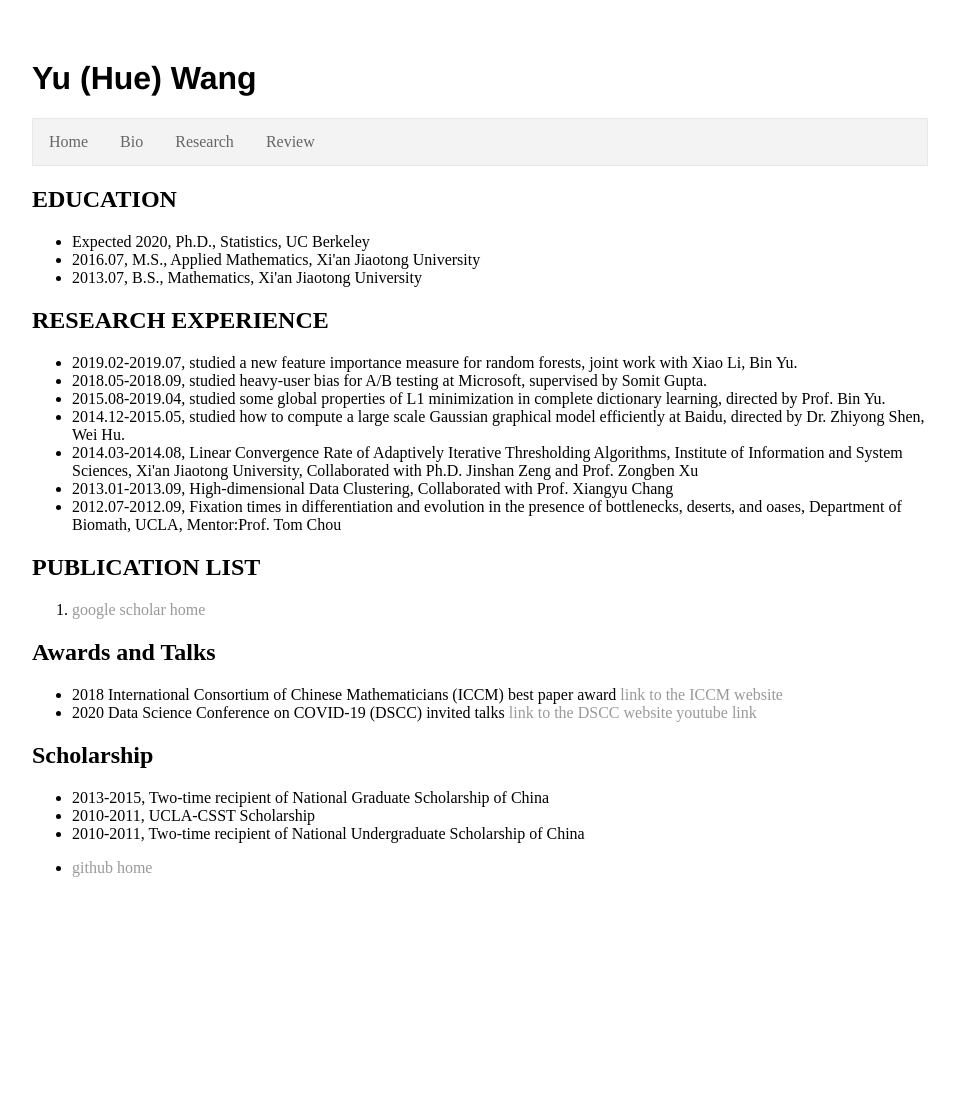
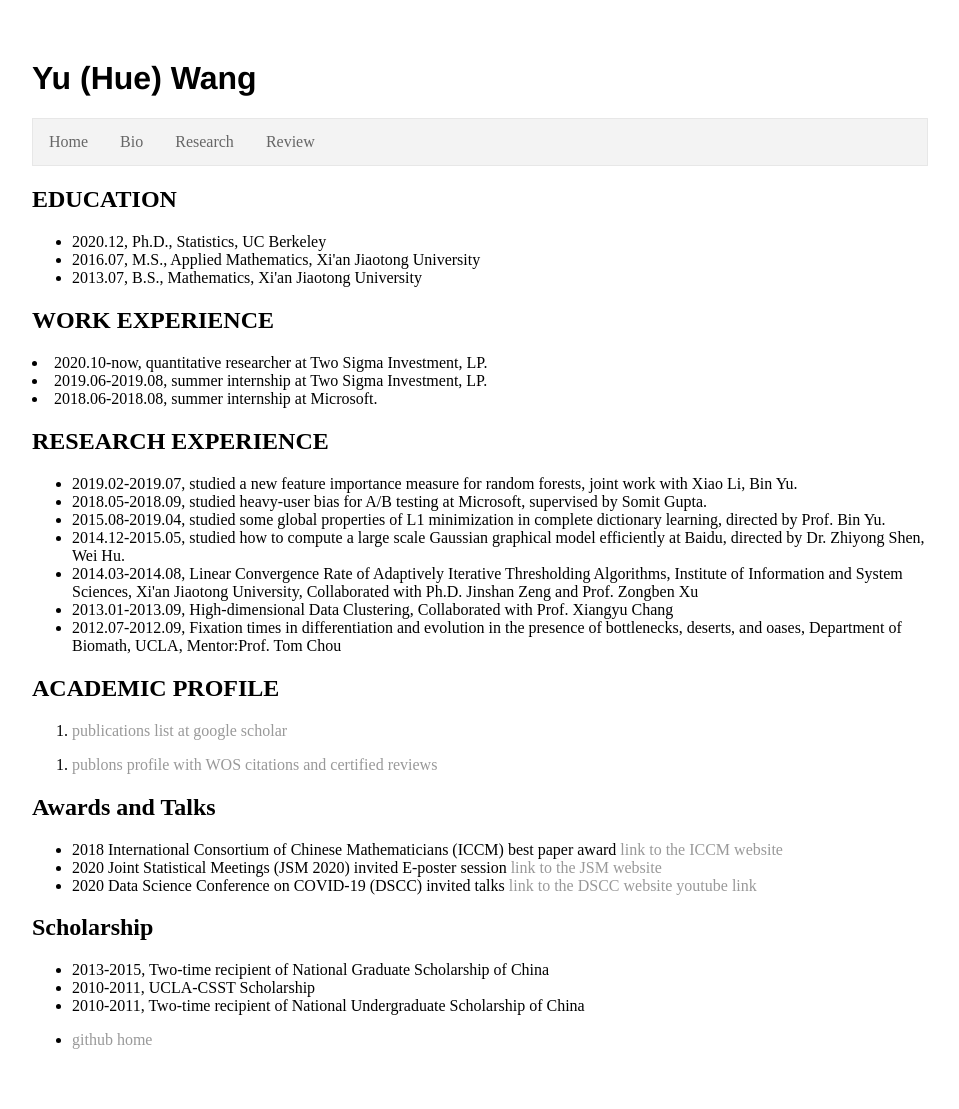
Before and after one commit to shifwang/shifwang.github.io, a Jekyll site: the page bio.html, which Jekyll copies as it is, in a window 1280 px wide. Shown: the whole page, without its empty margins (160-1119 px from the left). Built offline with Jekyll 4.4.1, drawn with Linux system fonts in a browser that asks for light colours; before the commit the page ends 937 px from its top, so only the background shows below that.

Commit message:
update 2021.1

```diff
--- a/bio.html
+++ b/bio.html
@@ -16,10 +16,14 @@
 
     <h2> EDUCATION </h2>
     <ul>
-      <li> Expected 2020, Ph.D., Statistics, UC Berkeley </li>
+      <li> 2020.12, Ph.D., Statistics, UC Berkeley </li>
       <li> 2016.07, M.S., Applied Mathematics, Xi'an Jiaotong University</li>
       <li> 2013.07, B.S., Mathematics, Xi'an Jiaotong University</li>
     </ul>
+    <h2> WORK EXPERIENCE </h2>
+      <li> 2020.10-now, quantitative researcher at Two Sigma Investment, LP. </li>
+      <li> 2019.06-2019.08, summer internship at Two Sigma Investment, LP. </li>
+      <li> 2018.06-2018.08, summer internship at Microsoft. </li>
     <h2> RESEARCH EXPERIENCE </h2>
     <ul>
       <li> 2019.02-2019.07, studied a new feature importance measure for random forests, joint work with Xiao Li, Bin Yu. </li>
@@ -30,14 +34,18 @@
       <li> 2013.01-2013.09, High-dimensional Data Clustering, Collaborated with Prof. Xiangyu Chang </li>
       <li> 2012.07-2012.09, Fixation times in differentiation and evolution in the presence of bottlenecks, deserts, and oases, Department of Biomath, UCLA, Mentor:Prof. Tom Chou </li>
     </ul>
-    <h2> PUBLICATION LIST </h2>
+    <h2> ACADEMIC PROFILE</h2>
 
     <ol>
-      <li> <a href="https://scholar.google.com/citations?user=c3z9Ox8AAAAJ&hl=en"> google scholar home </a> </li>
+      <li> <a href="https://scholar.google.com/citations?user=c3z9Ox8AAAAJ&hl=en"> publications list at google scholar </a> </li>
+    </ol>
+    <ol>
+      <li> <a href="https://publons.com/researcher/1415021/yu-wang"> publons profile with WOS citations and certified reviews </a> </li>
     </ol>
     <h2> Awards and Talks </h2>
     <ul>
       <li> 2018 International Consortium of Chinese Mathematicians (ICCM) best paper award <a href="http://iccm.tsinghua.edu.cn/_awards/">link to the ICCM website</a> </li>
+      <li> 2020 Joint Statistical Meetings (JSM 2020) invited E-poster session <a href="https://ww2.amstat.org/meetings/jsm/2020/onlineprogram/AbstractDetails.cfm?abstractid=312680"> link to the JSM website </a> </li>
       <li> 2020 Data Science Conference on COVID-19 (DSCC) invited talks <a href="https://sites.google.com/view/dscc-19">link to the DSCC website</a> <a href="https://www.youtube.com/watch?v=JLqbcCR7BxM&feature=youtu.be">youtube link</a> </li>
     </ul>
     <h2> Scholarship </h2>
--- a/index.html
+++ b/index.html
@@ -13,7 +13,7 @@
       <li> <a href='research.html'> Research </a> </li>
       <li> <a href='review.html'> Review </a> </li>
     </ul>
-    <p>I am currently a fifth-year Ph.D. student at Statistics Department at UC Berkeley.
+    <p>I recently graduated with Ph.D. degree in Statistics at UC Berkeley (2020).
 
 My research interest includes statistics, machine learning, and optimization.</p>
     <footers>
```
